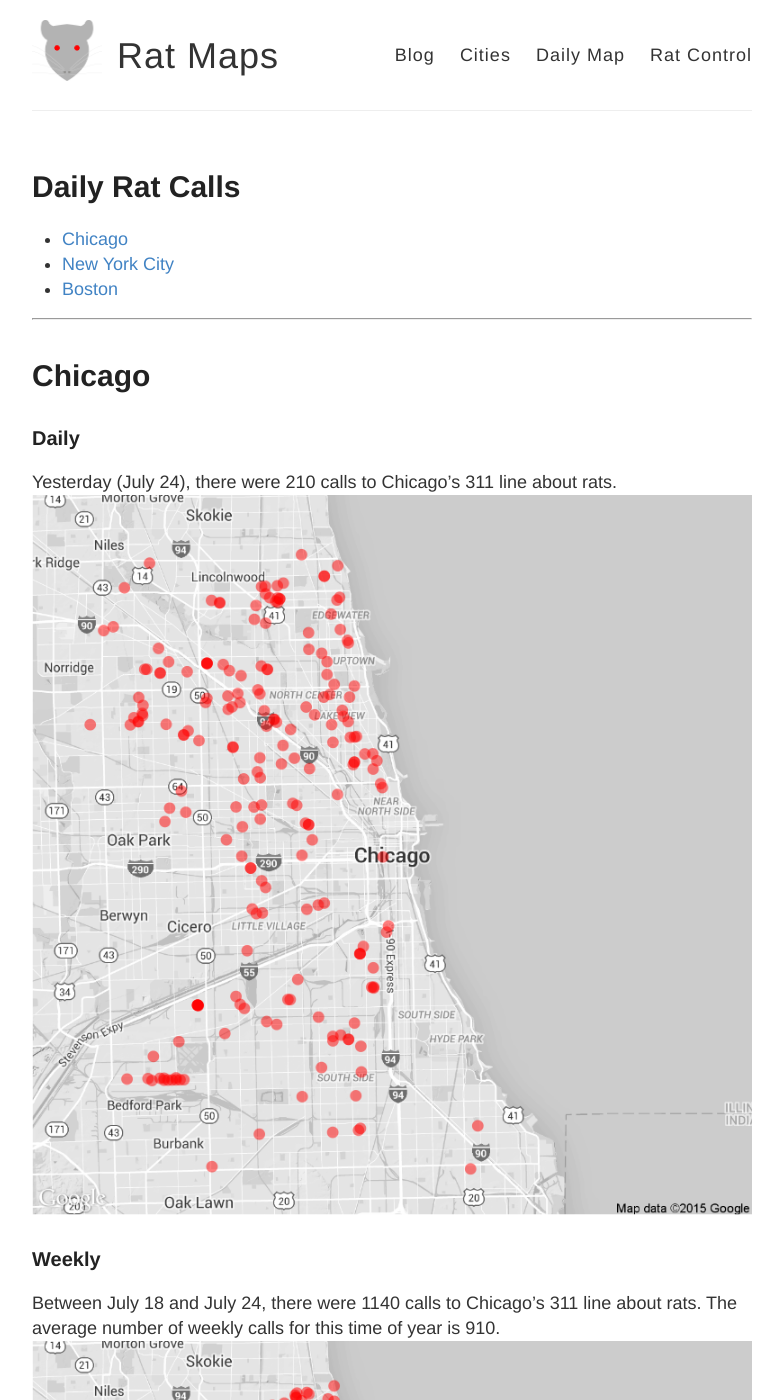
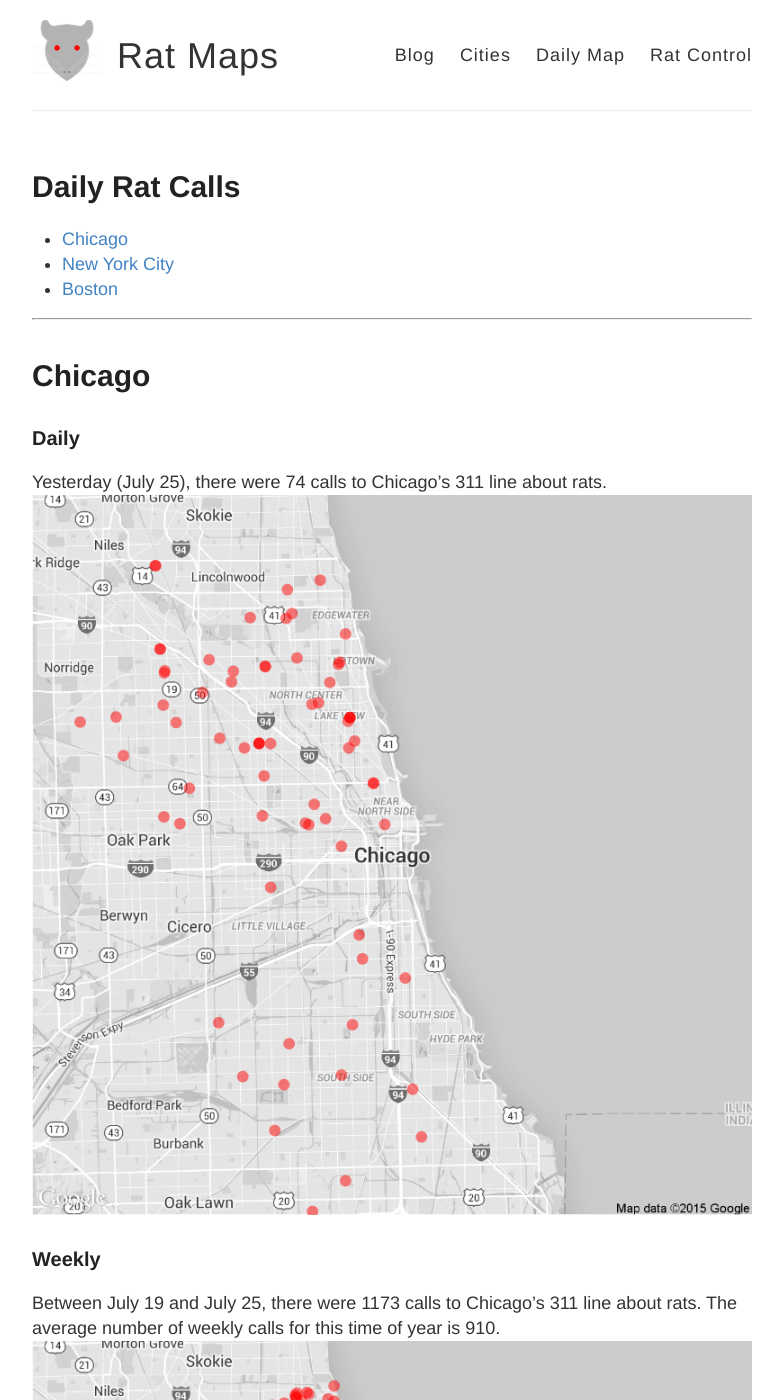
Before and after one commit to DanielHadley/ratmaps, a Jekyll site: the page built from daily.md, in a window 1280 px wide and 1400 px high. Shown: the whole window, without its empty margins (248-1031 px from the left). Built offline with Jekyll 4.4.1, drawn with Linux system fonts in a browser that asks for light colours; comment, search, counter and statistics services are not loaded; some of the changed text lies outside the part shown.

Commit message:
Daily Maps

```diff
--- a/daily.md
+++ b/daily.md
@@ -15,22 +15,22 @@
 
 ### Daily
 
-Yesterday (July 24), there were 210 calls to Chicago's 311 line about rats.
+Yesterday (July 25), there were 74 calls to Chicago's 311 line about rats.
 ![Chicago rat calls to 311 weekly map]({{ site.cityimages }}/daily/Chicago_Rat_Map_Daily.png)
 
 ### Weekly
-Between July 18 and July 24, there were 1140 calls to Chicago's 311 line about rats. The average number of weekly calls for this time of year is 910.
+Between July 19 and July 25, there were 1173 calls to Chicago's 311 line about rats. The average number of weekly calls for this time of year is 910.
 ![Chicago rat calls to 311 weekly map]({{ site.cityimages }}/daily/Chicago_Rat_Map_Weekly.png)
 ***
 # New York City <a id="nyc"><a>
 
 ### Daily
 
-Yesterday (July 24), there were 0 calls to New York City's 311 line about rats.
+Yesterday (July 25), there were 0 calls to New York City's 311 line about rats.
 ![NYC rat calls to 311 weekly map]({{ site.cityimages }}/daily/NYC_Rat_Map_Daily.png)
 
 ### Weekly
-Between July 18 and July 24, there were 0 calls to New York City's 311 line about rats. The average number of weekly calls for this time of year is 283.
+Between July 19 and July 25, there were 0 calls to New York City's 311 line about rats. The average number of weekly calls for this time of year is 283.
 ![NYC rat calls to 311 weekly map]({{ site.cityimages }}/daily/NYC_Rat_Map_Weekly.png)
 
 Each red dot represents one call about a rat seen in that location. The dots are transparent, so multiple calls from one location will be seen as a solid dot. The usual caveats apply: more calls do not necessarily mean that there are more rats in that location than other parts of the city. A cluster of dots could indicate that one resident is unusually vocal about rodents in his or her neighborhood. Also, more densely populated neighborhoods tend to make more calls to 311.
```
Also changed, not shown: images/pages/daily/Chicago_Rat_Map_Daily.png, images/pages/daily/Chicago_Rat_Map_Weekly.png.
